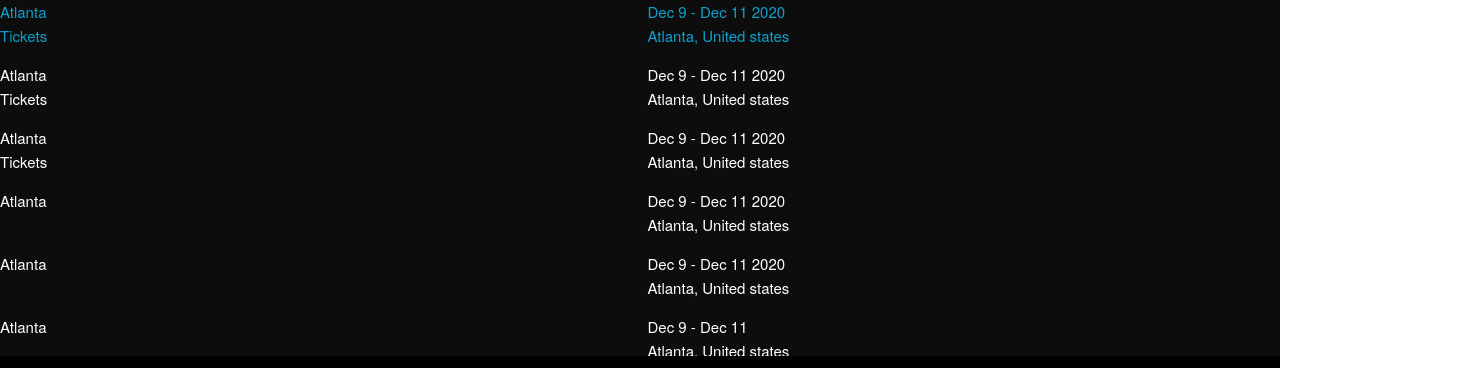
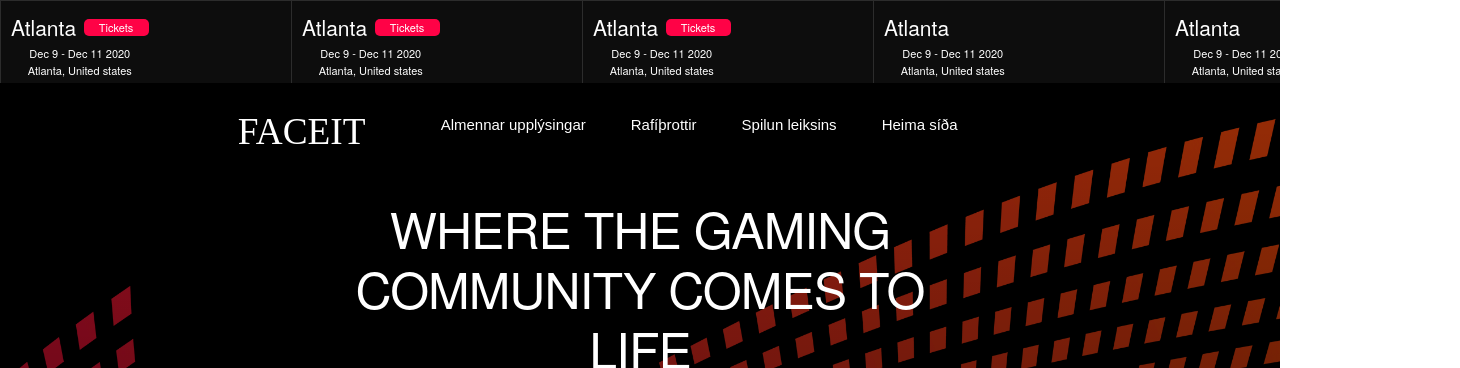
Before and after one commit to TTedy/Lokaverkefni, a plain HTML site: page index.html in a window 1280 px wide. Shown: the top 368 px of the page, 1460 px wide, since content can reach past the window. Drawn offline with Linux system fonts and the light colour scheme.

Commit message:
05/12/2022

```diff
--- a/css/syles.css
+++ b/css/syles.css
@@ -105,6 +105,9 @@ h2 small {
 }
 .div5{
     height: 16em;
+}
+.div6{
+    height: 7em;
 }
 
 
@@ -220,26 +223,6 @@ h2 small {
 
 
 
-
-
-
-
-
-
-
-
-
-
-
-
-
-
-
-
-
-
-
-
 /* ----------------------------------------------------------------------- */
 
 .feedback-input {
@@ -290,6 +273,164 @@ h2 small {
   [type="submit"]:hover { background:#FF4B0A; }
 
 /* ----------------------------------------------------------------------- */
+
+
+
+
+
+div.scrollmenu {
+    background-color: #333;
+    overflow: auto;
+    white-space: nowrap;
+    padding-bottom: 0.5em;
+    grid-gap: 0;
+  }
+
+  div.scrollmenu a {
+    display: inline-block;
+    color: white;
+    text-decoration: none;
+  }
+
+  div.scrollmenu a:hover {
+    background-color: #777;
+  }
+
+
+.boxi{
+    background-color: #FF0246;
+    border-radius: 5px 5px;
+    line-height: 1.6;
+}
+
+
+.midp{
+    font-size: 21px;
+    text-align: center;
+}
+
+.smalp{
+    font-size: 11px;
+    margin-bottom: 0;
+    text-align: center;
+}
+
+.gridi1{
+    display: grid;
+    grid-template-columns: 1fr 1fr;
+    grid-template-rows: 1fr;
+    grid-gap: 0.5em;
+}
+
+.gridi2{
+    display: grid;
+    grid-template-columns: 1fr;
+    grid-template-rows: 1fr;
+}
+
+
+
+.downpush{
+    margin-top: 0.5em;
+}
+
+.col-6-2{
+    display: grid;
+    grid-template-columns: 1fr;
+    row-gap: 1em;
+}
+
+.kassia{
+}
+
+.kassid{
+    width: 270px !important;
+    height: 75px;
+    position: relative;
+    background-color: #0d0d0d;
+    padding: 10px;
+    border-top: solid 1px #2c2c2c;
+    border-left: solid 1px #2c2c2c;
+}
+
+.wrapper {
+    display: grid;
+    grid-template-columns: auto auto auto;
+    grid-gap: 10px;
+    color: #444;
+    justify-content: center;
+    padding: 0;
+  }
+
+.mt{
+    height: 400px;
+    width: 500px;
+    background-color: #444;
+    color: #fff;
+    border-radius: 5px;
+    padding: 20px;
+    font-size: 150%;
+}
+
+
+.cali-a{
+    padding: 0;
+}
+
+
+
+
+
+
+
+
+
+
+
+
+
+
+
+
+
+
+
+
+
+
+
+
+
+
+
+
+
+
+
+
+
+
+
+
+
+
+
+
+
+
+
+
+
+
+
+
+
+
+
+
+
+
+
 
 
 /* smartphones, portrait iPhone, portrait 480x320 phones (Android) */
@@ -348,6 +489,11 @@ h2 small {
  /* Tablet menu */
  @media all and (min-width: 700px) {
 
+    .col-6-2 {
+        grid-template-columns: repeat(6, 1fr);
+        grid-gap:1em;
+      }
+
     .responsive-table .col:before{
         display: none;
     }
@@ -385,8 +531,22 @@ h2 small {
         padding: 0;
         margin-left: 2.5em;
     }
+
+    .
+
+
+
+
+
+
 }
   /* Desktop menu */
   @media all and (min-width: 960px) {
-
+    .col-6f-2 {
+        grid-template-columns: repeat(6, 1fr);
+      }
+      .col-6f {
+        display: grid;
+        row-gap: 1em;
+      }
   }
```
